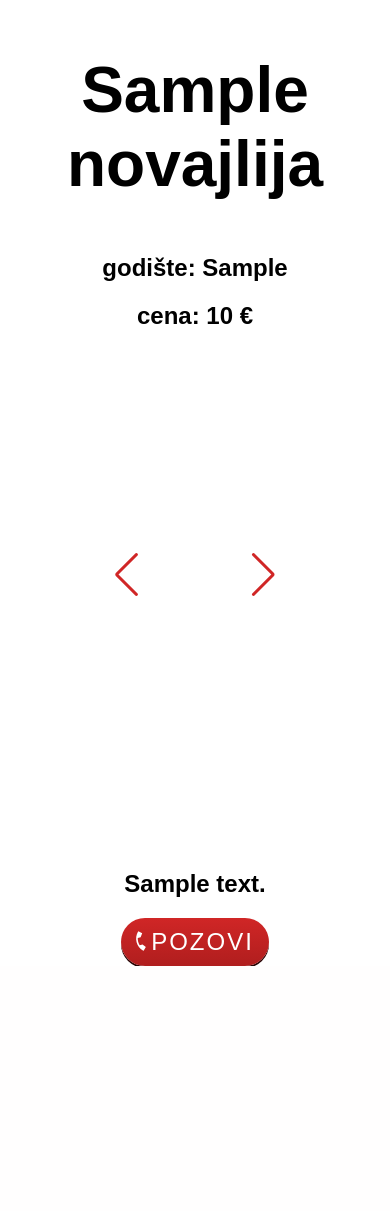
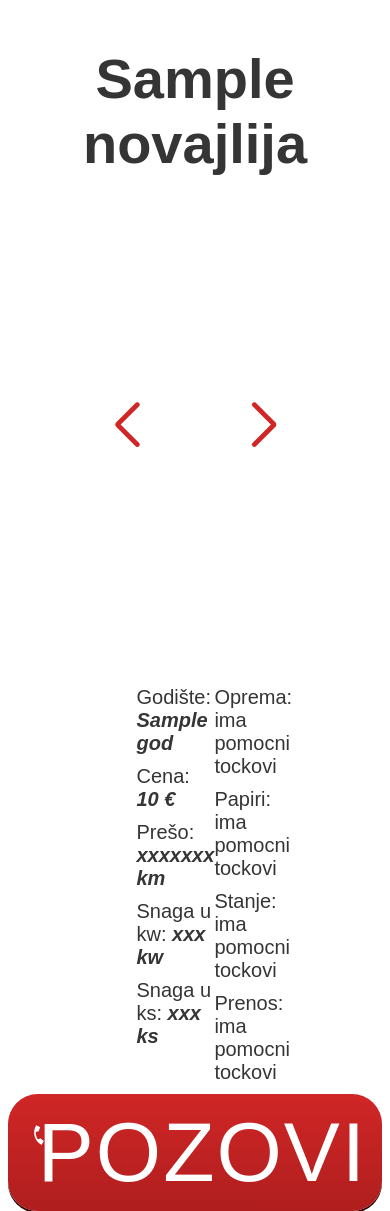
Before and after one commit to zitj/WEBSITE-Moto-Centar-Pljevalj-i-, a PHP site: page /oglas.php?id=1 in a window 390 px wide. Shown: the part 70-1281 px from the top of the page. Before the commit the page ends 1036 px from the top, so only its background shows below. Run offline with PHP 8.4, Linux system fonts and the light colour scheme; tables that the repository leaves empty or names only in its code hold one stand-in row (values such as "Sample post").

Commit message:
starting with responsive on oglas.php

```diff
--- a/oglas.php
+++ b/oglas.php
@@ -33,8 +33,7 @@
     <div class="individualAdvertisement">
         <?php if($oglasBre): ?>
             <h2 id="advertisementTitle"><?php echo htmlspecialchars($oglasBre['title']);?>
-            <h2>godište: <?php echo htmlspecialchars($oglasBre['godiste']);?></h2>
-            <h2>cena: <?php echo htmlspecialchars($oglasBre['price']);?> &euro;</h2>
+
 
             <div class="swiper-container ">
             <!-- Additional required wrapper -->
@@ -43,7 +42,6 @@
             <?php foreach($images as $image): ?>
                 <div class="swiper-slide">
                     <div class="containercheRotirano">
-
                         <div class="content">
                             <img src="img/oglasi/<?php echo $oglasBre['title']?>/<?php echo $broj++?>.jpg" alt="">
                         </div><!--end .content -->
@@ -61,27 +59,26 @@
             <!-- If we need scrollbar -->
             <!-- <div class="swiper-scrollbar"></div> -->
             </div><!-- end .container-->
-            <h2><?php echo htmlspecialchars($oglasBre['descr']);?></h2>
+            <div class="text">
+            <div class="kolona">
+            <p>Godište: <span><?php echo htmlspecialchars($oglasBre['godiste']);?> god</span></p>
+            <p>Cena: <span><?php echo htmlspecialchars($oglasBre['price']);?> &euro;</span></p>
+            <p>Prešo: <span>xxxxxxx km</span></p>
+            <p>Snaga u kw:<span> xxx kw</span></p>
+            <p>Snaga u ks:<span> xxx ks</span></p>
+            </div>
+            <div class="kolona">
+            <p>Oprema: ima pomocni tockovi</p>
+            <p>Papiri: ima pomocni tockovi</p>
+            <p>Stanje: ima pomocni tockovi</p>
+            <p>Prenos: ima pomocni tockovi</p>
+            <!-- <p><?php echo htmlspecialchars($oglasBre['descr']);?></p> -->
+            </div>
+            </div>
             <button><a href="tel:+381655325532"><svg xmlns="http://www.w3.org/2000/svg" x="0px" y="0px"
                 width="24" height="24"
                 viewBox="0 0 172 172"
                 style=" fill:#000000;"><g fill="none" fill-rule="nonzero" stroke="none" stroke-width="1" stroke-linecap="butt" stroke-linejoin="miter" stroke-miterlimit="10" stroke-dasharray="" stroke-dashoffset="0" font-family="none" font-weight="none" font-size="none" text-anchor="none" style="mix-blend-mode: normal"><path d="M0,172v-172h172v172z" fill="none"></path><g fill="#ffffff"><path d="M66.40633,113.6275l-18.963,-18.95583c5.7835,-10.97933 12.52017,-19.77283 20.00933,-27.219c7.44617,-7.48917 16.23967,-14.22583 27.219,-20.00933l19.10633,18.99883l36.722,-5.51833v-39.42383c0,0 -2.35067,0 -7.16667,0c-32.5295,0 -63.597,13.18667 -86.24367,35.58967c-22.403,22.64667 -35.58967,53.71417 -35.58967,86.24367c0,4.816 0,7.16667 0,7.16667h39.50267z"></path></g></g></svg>Pozovi</a></button>
-         <!--
-        <div class="rotatedContainer">
-        <h2><?php echo htmlspecialchars($oglasBre['price']);?></h2>
-            <h2><?php echo htmlspecialchars($oglasBre['godiste']);?></h2>
-        <div class="content">
-            <img src="img/oglasi/<?php echo $oglasBre['title']?>/1.jpg" alt="">
-        </div>
-    </div>
-    <div class="text">
-        <h2><?php echo htmlspecialchars($oglasBre['descr']);?></h2>
-        <button><a href="tel:+381655325532"><svg xmlns="http://www.w3.org/2000/svg" x="0px" y="0px"
-                width="24" height="24"
-                viewBox="0 0 172 172"
-                style=" fill:#000000;"><g fill="none" fill-rule="nonzero" stroke="none" stroke-width="1" stroke-linecap="butt" stroke-linejoin="miter" stroke-miterlimit="10" stroke-dasharray="" stroke-dashoffset="0" font-family="none" font-weight="none" font-size="none" text-anchor="none" style="mix-blend-mode: normal"><path d="M0,172v-172h172v172z" fill="none"></path><g fill="#ffffff"><path d="M66.40633,113.6275l-18.963,-18.95583c5.7835,-10.97933 12.52017,-19.77283 20.00933,-27.219c7.44617,-7.48917 16.23967,-14.22583 27.219,-20.00933l19.10633,18.99883l36.722,-5.51833v-39.42383c0,0 -2.35067,0 -7.16667,0c-32.5295,0 -63.597,13.18667 -86.24367,35.58967c-22.403,22.64667 -35.58967,53.71417 -35.58967,86.24367c0,4.816 0,7.16667 0,7.16667h39.50267z"></path></g></g></svg>Pozovi</a></button>
-    </div>
-        <h2 id="advertisementTitle"><?php echo htmlspecialchars($oglasBre['title']);?></h2> -->
         <?php else: ?>
         <h5>No such advertisement exist!</h5>
         <?php endif; ?>
--- a/style/style.css
+++ b/style/style.css
@@ -23,7 +23,7 @@
   background: linear-gradient(#d02626, #b01e1e);
   height: 70px;
   width: 100%;
-  z-index: 20;
+  z-index: 222220;
 }
 
 @media (max-width: 940px) {
@@ -175,9 +175,32 @@
           transform: scale(1);
   -webkit-perspective: 1000px;
           perspective: 1000px;
+  text-align: center;
   z-index: 3000;
   top: 70px;
-  text-align: center;
+  color: #353535;
+}
+
+.individualAdvertisement .text {
+  width: 30%;
+  margin-left: 35%;
+  display: -webkit-box;
+  display: -ms-flexbox;
+  display: flex;
+  -ms-flex-pack: distribute;
+      justify-content: space-around;
+  font-size: 20px;
+  font-weight: 300;
+  text-align: left;
+}
+
+.individualAdvertisement .text p {
+  margin: 10px 0;
+}
+
+.individualAdvertisement .text p span {
+  font-weight: 600;
+  font-style: italic;
 }
 
 .individualAdvertisement .swiper-container {
@@ -233,7 +256,8 @@
 }
 
 .individualAdvertisement #advertisementTitle {
-  font-size: 4em;
+  font-size: 3.5em;
+  margin-bottom: 0;
 }
 
 .individualAdvertisement button {
@@ -253,6 +277,7 @@
   transition: .1s ease-in-out;
   -webkit-box-shadow: 0px 2px 0px 0px #270101;
           box-shadow: 0px 2px 0px 0px #270101;
+  font-size: .3em;
 }
 
 @media (max-width: 1400px) {
--- a/style/style.scss
+++ b/style/style.scss
@@ -23,7 +23,7 @@
     background:$red-gradient;
     height: 70px;
     width: 100%;
-    z-index: 20;
+    z-index: 222220;
 
    nav.center{
     @media (max-width: 940px) {
@@ -124,9 +124,27 @@
 
 .individualAdvertisement{
     @include showingSection(absolute);
+    text-align: center;
     z-index: 3000;
     top:70px;
-    text-align: center;
+    color: #353535;
+    .text{
+        width: 30%;
+        margin-left: 35%;
+        display: flex;
+        justify-content: space-around;
+        font-size: 20px;
+        font-weight: 300;
+        text-align: left;
+        p{
+            margin: 10px 0;
+        span{
+            font-weight: 600;
+            font-style: italic;
+        }
+        }
+
+    }
     .swiper-container{
         height: 500px;
         top: -3%;
@@ -147,7 +165,6 @@
            }
        }
     }
-
     .swiper-button-prev{
         color: $red-mcp;
         left:29%;
@@ -160,10 +177,12 @@
         background: $red-mcp;
     }
     #advertisementTitle{
-        font-size: 4em;
+        font-size: 3.5em;
+        margin-bottom: 0;
     }
   button{
-      @include buttonMixin();
+   @include buttonMixin();
+   font-size: .3em;
   }
 }
 .advertisements{
```
Also changed, not shown: 1 other file.
